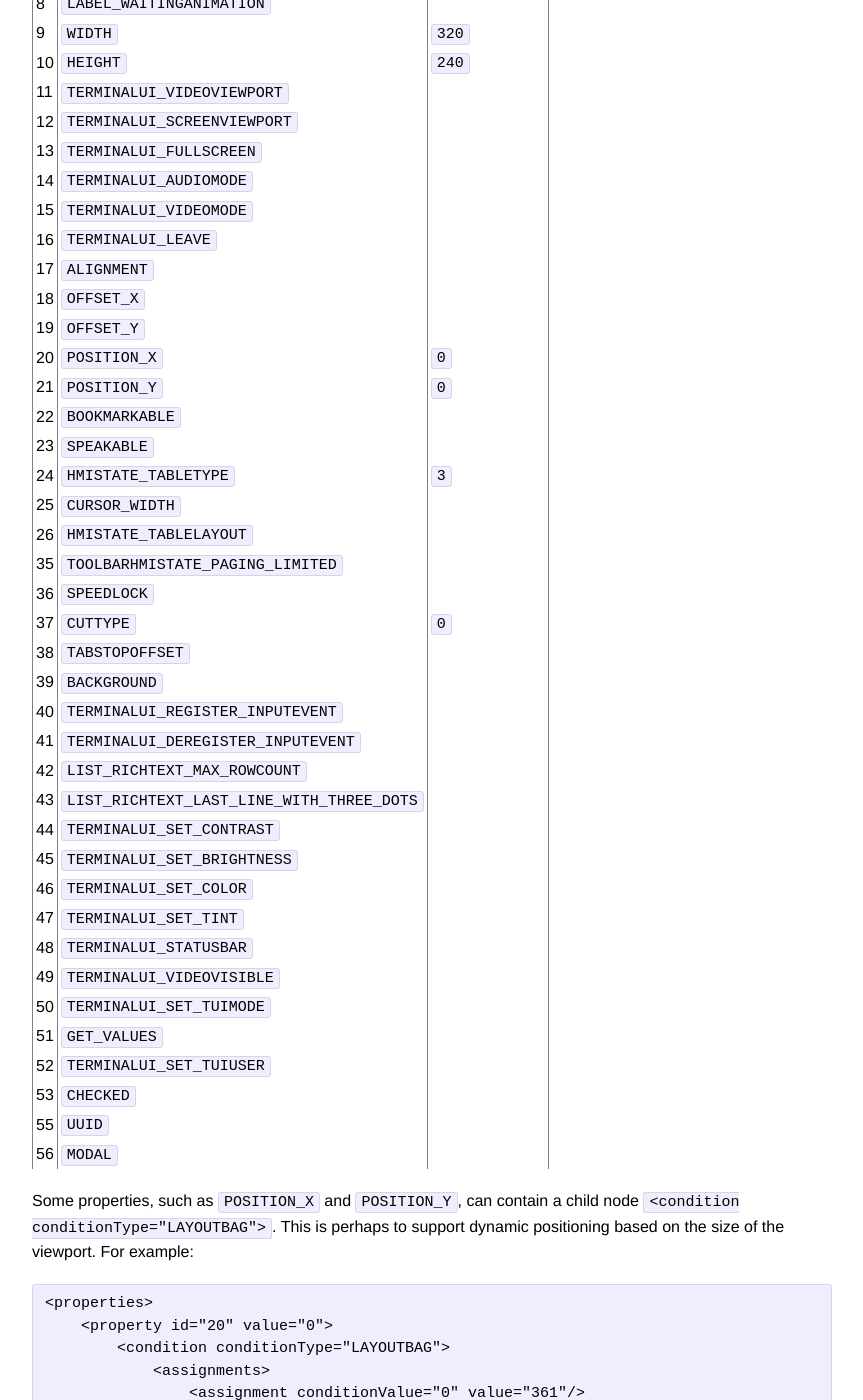
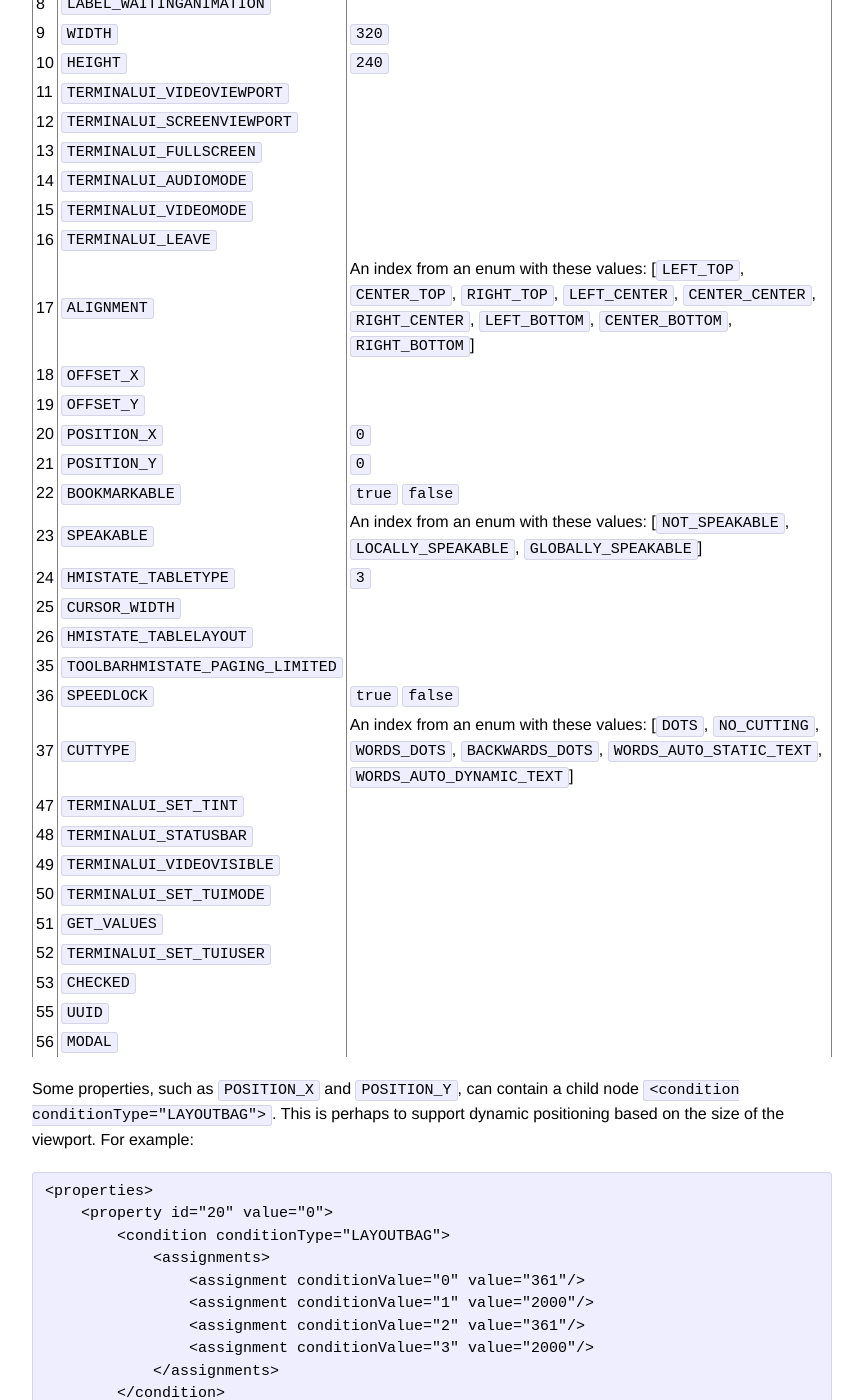
Before and after one commit to BimmerGestalt/BMWConnectedAnalysis, a Jekyll site: the page built from docs/rhmi-resources.md, in a window 1280 px wide and 1400 px high, scrolled down 4671 px. Shown: the whole window, without its empty margins (208-1071 px from the left). Built offline with Jekyll 4.4.1, drawn with Linux system fonts in a browser that asks for light colours.

Commit message:
Adds some more property example values

```diff
--- a/docs/rhmi-resources.md
+++ b/docs/rhmi-resources.md
@@ -140,28 +140,19 @@ These definitions are found in `com.bmwgroup.connected.internal.ui.RhmiPropertyT
 | 14 | `TERMINALUI_AUDIOMODE` | |
 | 15 | `TERMINALUI_VIDEOMODE` | |
 | 16 | `TERMINALUI_LEAVE` | |
-| 17 | `ALIGNMENT` | |
+| 17 | `ALIGNMENT` | An index from an enum with these values: [`LEFT_TOP`, `CENTER_TOP`, `RIGHT_TOP`, `LEFT_CENTER`, `CENTER_CENTER`, `RIGHT_CENTER`, `LEFT_BOTTOM`, `CENTER_BOTTOM`, `RIGHT_BOTTOM`] |
 | 18 | `OFFSET_X` | |
 | 19 | `OFFSET_Y` | |
 | 20 | `POSITION_X` | `0` |
 | 21 | `POSITION_Y` | `0` |
-| 22 | `BOOKMARKABLE` | |
-| 23 | `SPEAKABLE` | |
+| 22 | `BOOKMARKABLE` | `true` `false` |
+| 23 | `SPEAKABLE` | An index from an enum with these values: [`NOT_SPEAKABLE`, `LOCALLY_SPEAKABLE`, `GLOBALLY_SPEAKABLE`] |
 | 24 | `HMISTATE_TABLETYPE` | `3` |
 | 25 | `CURSOR_WIDTH` | |
 | 26 | `HMISTATE_TABLELAYOUT` | |
 | 35 | `TOOLBARHMISTATE_PAGING_LIMITED` | |
-| 36 | `SPEEDLOCK` | |
-| 37 | `CUTTYPE` | `0` |
-| 38 | `TABSTOPOFFSET` | |
-| 39 | `BACKGROUND` | |
-| 40 | `TERMINALUI_REGISTER_INPUTEVENT` | |
-| 41 | `TERMINALUI_DEREGISTER_INPUTEVENT` | |
-| 42 | `LIST_RICHTEXT_MAX_ROWCOUNT` | |
-| 43 | `LIST_RICHTEXT_LAST_LINE_WITH_THREE_DOTS` | |
-| 44 | `TERMINALUI_SET_CONTRAST` | |
-| 45 | `TERMINALUI_SET_BRIGHTNESS` | |
-| 46 | `TERMINALUI_SET_COLOR` | |
+| 36 | `SPEEDLOCK` | `true` `false` |
+| 37 | `CUTTYPE` | An index from an enum with these values: [`DOTS`, `NO_CUTTING`, `WORDS_DOTS`, `BACKWARDS_DOTS`, `WORDS_AUTO_STATIC_TEXT`, `WORDS_AUTO_DYNAMIC_TEXT`] |
 | 47 | `TERMINALUI_SET_TINT` | |
 | 48 | `TERMINALUI_STATUSBAR` | |
 | 49 | `TERMINALUI_VIDEOVISIBLE` | |
```
